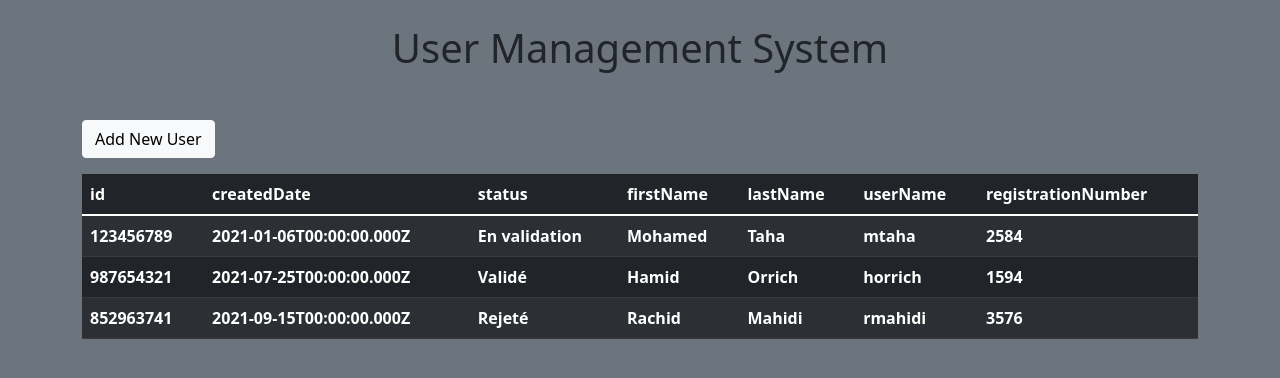
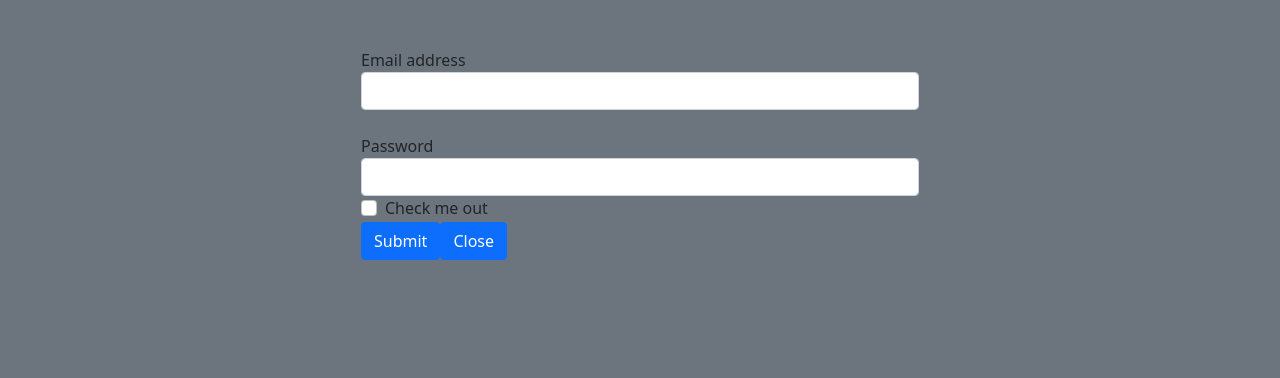
Before and after one commit to MotivatedDesigner/user-management-system-reactjs, a React (Vite) app: page / in a window 1280 px wide. Shown: the top 378 px of the page. Built offline with nearby package versions, Linux system fonts and the light colour scheme.

Commit message:
Adding UserTable

```diff
--- a/src/App.jsx
+++ b/src/App.jsx
@@ -1,21 +1,24 @@
-import Container from "react-bootstrap/Container"
-import MyTable from "./components/MyTable"
+import { UserForm } from "./components/UserForm"
 
-const users = [ { id: "123456789", createdDate: "2021-01-06T00:00:00.000Z", status: "En validation", firstName: "Mohamed", lastName: "Taha", userName: "mtaha", registrationNumber: "2584", },
+// const users = [ { id: "123456789", createdDate: "2021-01-06T00:00:00.000Z", status: "En validation", firstName: "Mohamed", lastName: "Taha", userName: "mtaha", registrationNumber: "2584", },
 
-{ id: "987654321", createdDate: "2021-07-25T00:00:00.000Z", status: "Validé", firstName: "Hamid", lastName: "Orrich", userName: "horrich", registrationNumber: "1594", },
+// { id: "987654321", createdDate: "2021-07-25T00:00:00.000Z", status: "Validé", firstName: "Hamid", lastName: "Orrich", userName: "horrich", registrationNumber: "1594", },
 
-{ id: "852963741", createdDate: "2021-09-15T00:00:00.000Z", status: "Rejeté", firstName: "Rachid", lastName: "Mahidi", userName: "rmahidi", registrationNumber: "3576",
+// { id: "852963741", createdDate: "2021-09-15T00:00:00.000Z", status: "Rejeté", firstName: "Rachid", lastName: "Mahidi", userName: "rmahidi", registrationNumber: "3576",
 
-} ]
+// } ]
 
 function App() {
+  const closeModalHandler = () => console.log('omm');
+  const formActionHandler = (event, action, data) => {
+    event.preventDefault()
+    console.log(action);
+  }
   return (
     <div className="bg-secondary vh-100">
-      <Container>
-        <h1 className="text-center py-4">User Management System</h1>
-        <MyTable data={users}/>
-      </Container>
+      <div className="container">
+        <UserForm action="edit" onAction={formActionHandler} onClose={closeModalHandler}/>
+      </div>
     </div>
   )
 }
--- a/src/components/MyTable.jsx
+++ b/src/components/MyTable.jsx
@@ -1,4 +1,3 @@
-import React from 'react'
 import Table from "react-bootstrap/Table"
 import Button from "react-bootstrap/Button"
 
--- /dev/null
+++ b/src/components/UserForm.jsx
@@ -0,0 +1,51 @@
+import { useState } from "react"
+
+export const UserForm = ({
+  action,
+  onAction,
+  onClose,
+  initialData = null
+}) => {
+
+  const [formData, setFormData] = useState(initialData)
+
+  return (
+    <form
+      onSubmit={(event) => onAction(event, action,formData)}
+      className="w-50 pt-5 mx-auto"
+    >
+      <div className="form-group">
+        <label htmlFor="email">Email address</label>
+        <input
+          type="email"
+          className="form-control"
+          id="email"
+          aria-describedby="emailHelp"
+        />
+        <small id="emailHelp" className="form-text text-muted">
+          We'll never share your email with anyone else.
+        </small>
+      </div>
+      <div className="form-group">
+        <label htmlFor="password">Password</label>
+        <input
+          type="password"
+          className="form-control"
+          id="password"
+        />
+      </div>
+      <div className="form-group form-check">
+        <input type="checkbox" className="form-check-input" id="exampleCheck1" />
+        <label className="form-check-label" htmlFor="exampleCheck1">
+          Check me out
+        </label>
+      </div>
+      <button type="submit" className="btn btn-primary">
+        Submit
+      </button>
+      <button type="button" className="btn btn-primary" onClick={onClose}>
+        Close
+      </button>
+    </form>
+  )
+}
```
Also changed, not shown: src/favicon.svg (deleted).
